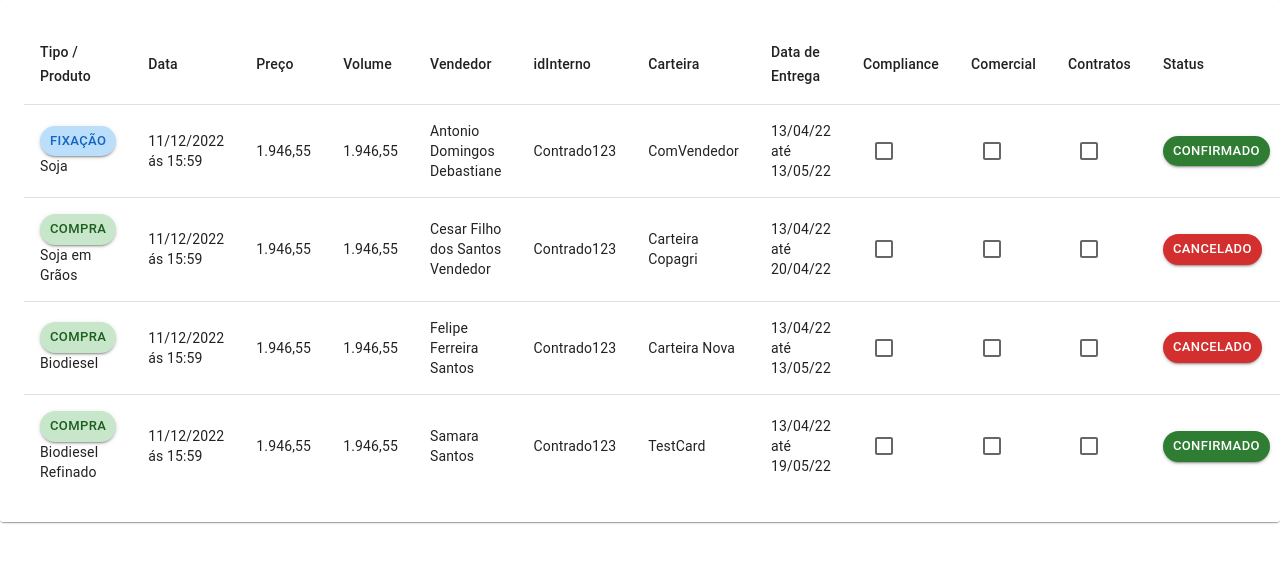
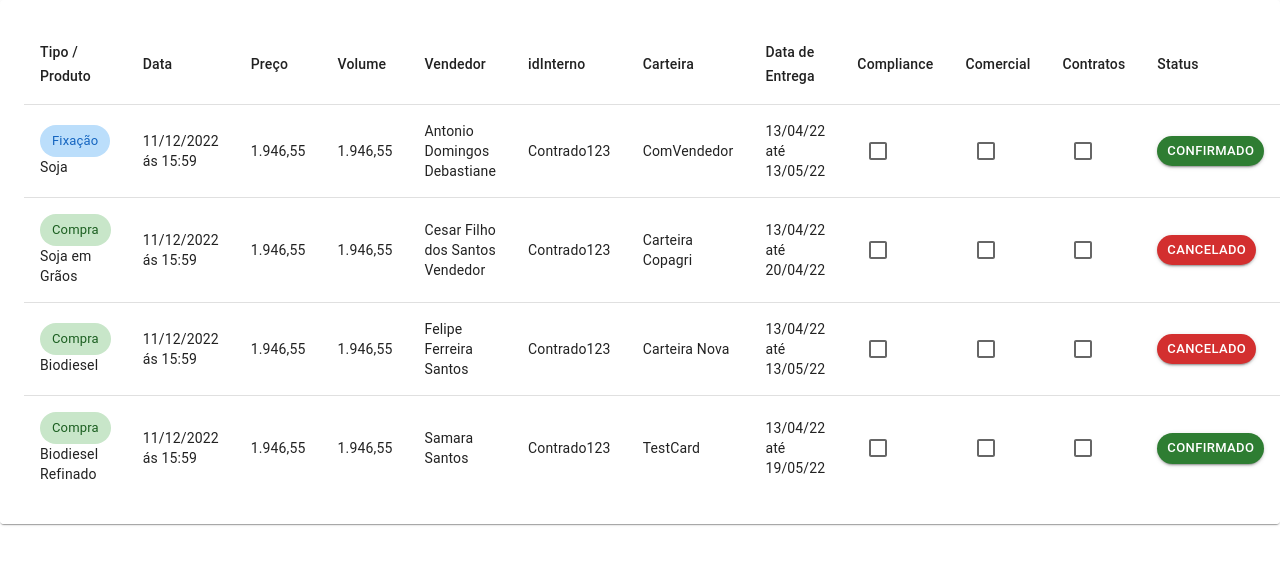
Before and after one commit to Gabriel-Feitosa2/POC, a React (Create React App) app: page / in a window 1280 px wide. Shown: the top 564 px of the page. Built offline with nearby package versions, Linux system fonts and the light colour scheme.

Commit message:
Troca do componente Button pelo Chip na coluna de produto

```diff
--- a/src/components/table/style.ts
+++ b/src/components/table/style.ts
@@ -2,12 +2,10 @@ import styled from 'styled-components'
 
 export const Resposive = styled.div `
  @media only screen and (max-width: 900px) {
-
   table, thead, tbody, th, td, tr {
 			display: block;
 
 		}
-
 		thead tr {
 			display: none
 		}
@@ -17,7 +15,6 @@ export const Resposive = styled.div `
     }
 
     tr:nth-child(odd) {}
-
 		td {
 
 			border: none;
--- a/src/pages/home.tsx
+++ b/src/pages/home.tsx
@@ -1,4 +1,4 @@
-import { Button, Checkbox } from '@mui/material'
+import { Button, Checkbox, Chip } from '@mui/material'
 import DataTable from '../components/table/table'
 
 function Home() {
@@ -58,17 +58,7 @@ function Home() {
       id: 1,
       tipo: (
         <>
-          <Button
-            size='small'
-            variant='contained'
-            sx={{
-              borderRadius: '25px',
-              color: '#1565C0',
-              backgroundColor: '#bbdefb',
-            }}
-          >
-            FIXAÇÃO
-          </Button>
+          <Chip label='Fixação' sx={{ backgroundColor: '#bbdefb', color: '#1565C0' }} />
           Soja
         </>
       ),
@@ -92,17 +82,13 @@ function Home() {
       id: 2,
       tipo: (
         <>
-          <Button
-            size='small'
-            variant='contained'
+          <Chip
+            label='Compra'
             sx={{
-              borderRadius: '25px',
               color: '#1b5e20',
               backgroundColor: '#c8e6c9',
             }}
-          >
-            Compra
-          </Button>
+          />
           Soja em Grãos
         </>
       ),
@@ -126,17 +112,13 @@ function Home() {
       id: 3,
       tipo: (
         <>
-          <Button
-            size='small'
-            variant='contained'
+          <Chip
+            label='Compra'
             sx={{
-              borderRadius: '25px',
               color: '#1b5e20',
               backgroundColor: '#c8e6c9',
             }}
-          >
-            Compra
-          </Button>
+          />
           Biodiesel
         </>
       ),
@@ -160,17 +142,13 @@ function Home() {
       id: 4,
       tipo: (
         <>
-          <Button
-            size='small'
-            variant='contained'
+          <Chip
+            label='Compra'
             sx={{
-              borderRadius: '25px',
               color: '#1b5e20',
               backgroundColor: '#c8e6c9',
             }}
-          >
-            Compra
-          </Button>
+          />
           Biodiesel Refinado
         </>
       ),
```
